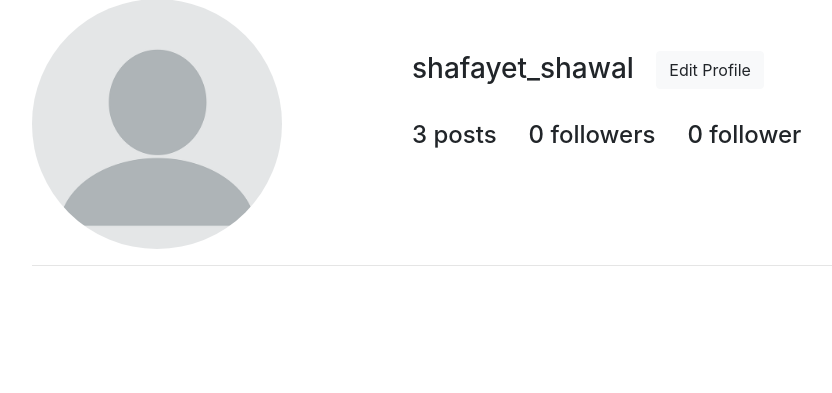
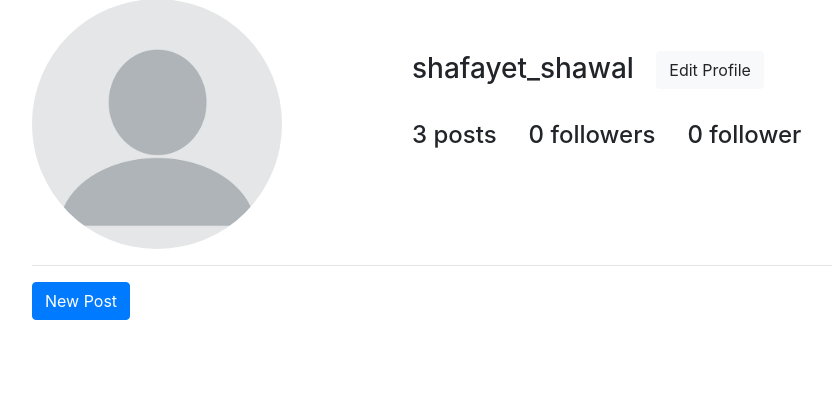
Before and after one commit to Shafayet-Shawal96/Django-Social-Media-Website, a Django app: page /accounts/profile/ in a window 1280 px wide. Shown: the part 93-486 px from the top of the page, without its empty margins (53-885 px from the left). Run offline with Django 3.2, Linux system fonts and the light colour scheme; a user stored in the database is signed in; data comes from the database, SQL or seed files in the repository; both versions use the stored data as it was after the commit; data that the repository does not hold is empty.

Commit message:
post image done

```diff
--- a/App_Login/views.py
+++ b/App_Login/views.py
@@ -1,3 +1,4 @@
+import re
 from django.shortcuts import render, HttpResponseRedirect
 from App_Login.forms import CreateNewUser, EditProfile
 from django.contrib.auth import authenticate, login, logout
@@ -5,6 +6,8 @@ from django.urls import reverse, reverse_lazy
 from App_Login.models import UserProfile
 from django.contrib.auth.forms import AuthenticationForm
 from django.contrib.auth.decorators import login_required
+from App_Posts.forms import PostForm
+
 # Create your views here.
 def sign_up(request):
     form = CreateNewUser()
@@ -54,4 +57,12 @@ def logout_user(request):
 
 @login_required
 def user_profile(request):
-    return render(request, 'App_Login/user_profile.html', context={'title': 'User Profile'})
+    form = PostForm()
+    if request.method == 'POST':
+        form = PostForm(request.POST, request.FILES)
+        if form.is_valid():
+            post = form.save(commit=False)
+            post.author = request.user
+            post.save()
+            return HttpResponseRedirect(reverse('App_Posts:home'))
+    return render(request, 'App_Login/user_profile.html', context={'title': 'User Profile', 'form':form})
--- /dev/null
+++ b/App_Posts/forms.py
@@ -0,0 +1,8 @@
+from django import forms
+from .models import Post
+
+class PostForm(forms.ModelForm):
+
+    class Meta:
+        model = Post
+        fields = ['image', 'caption']
--- a/templates/App_Login/user_profile.html
+++ b/templates/App_Login/user_profile.html
@@ -34,4 +34,25 @@
   </div>
 </div>
 <hr>
+<button type="button" class="btn btn-primary" data-toggle="modal" data-target="#myModal">New Post</button>
+<div class="modal" id="myModal">
+  <div class="modal-dialog">
+    <div class="modal-content">
+      <div class="modal-header">
+        <h4 class="modal-title">Post a Photo</h4>
+        <button type="button" class="close" data-dismiss="modal">&times;</button>
+      </div>
+      <div class="modal-body">
+        <form method="POST" enctype="multipart/form-data">
+          {{form.as_p}}
+          {% csrf_token %}
+          <button type="submit">Post</button>
+        </form>
+      </div>
+      <div class="modal-footer">
+        <button type="button" class="btn btn-danger" data-dismiss="modal">Close</button>
+      </div>
+    </div>
+  </div>
+</div>
 {% endblock %}
```
Also changed, not shown: db.sqlite3, media/post_images/279284737_508443330985024_4583661100707722168_n.jpg (added), media/post_images/280713551_1041176903191901_733757946486273531_n.jpg (added), media/post_images/280713551_1041176903191901_733757946486273531_n_nopysmJ.jpg (added).
